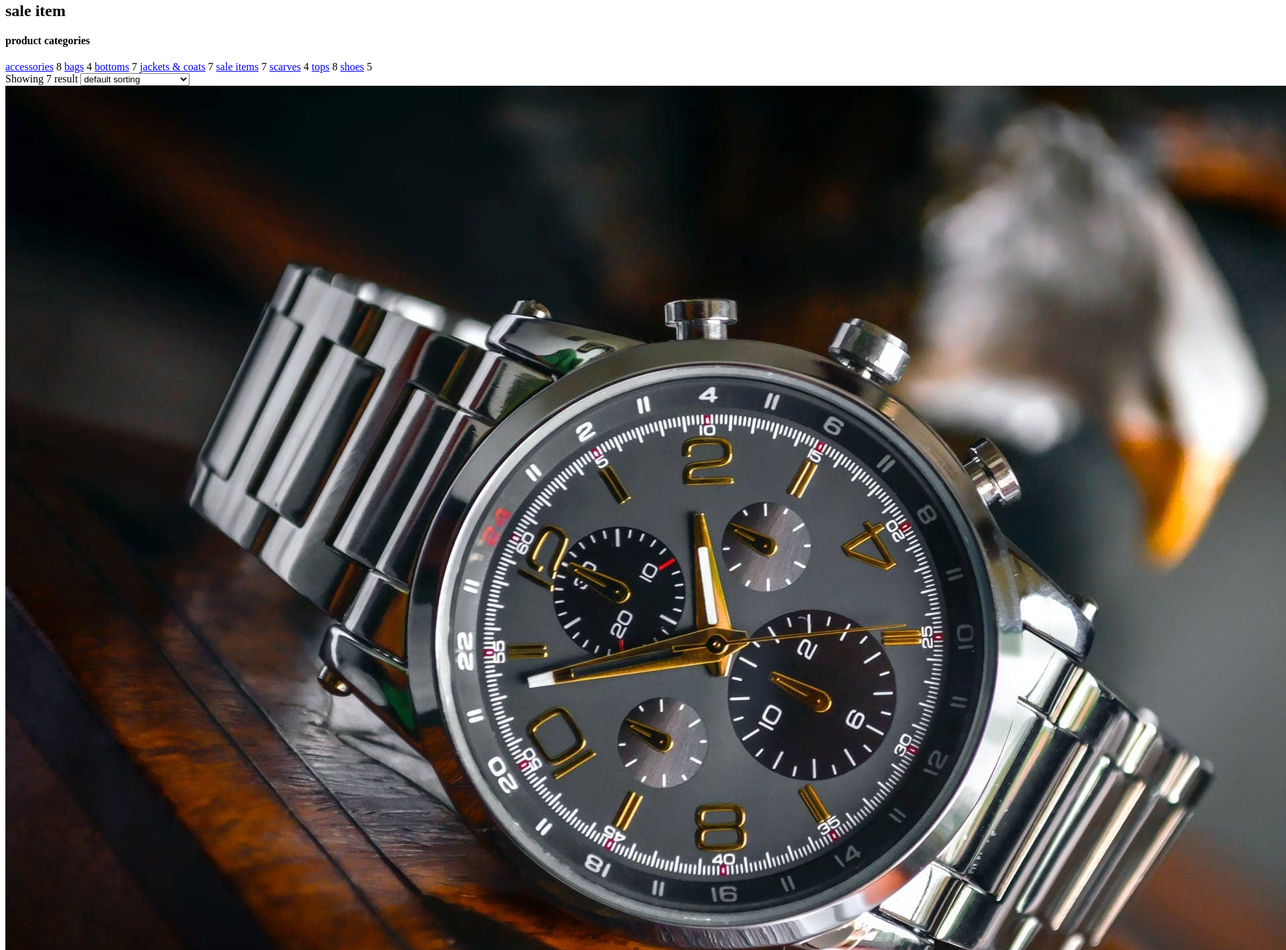
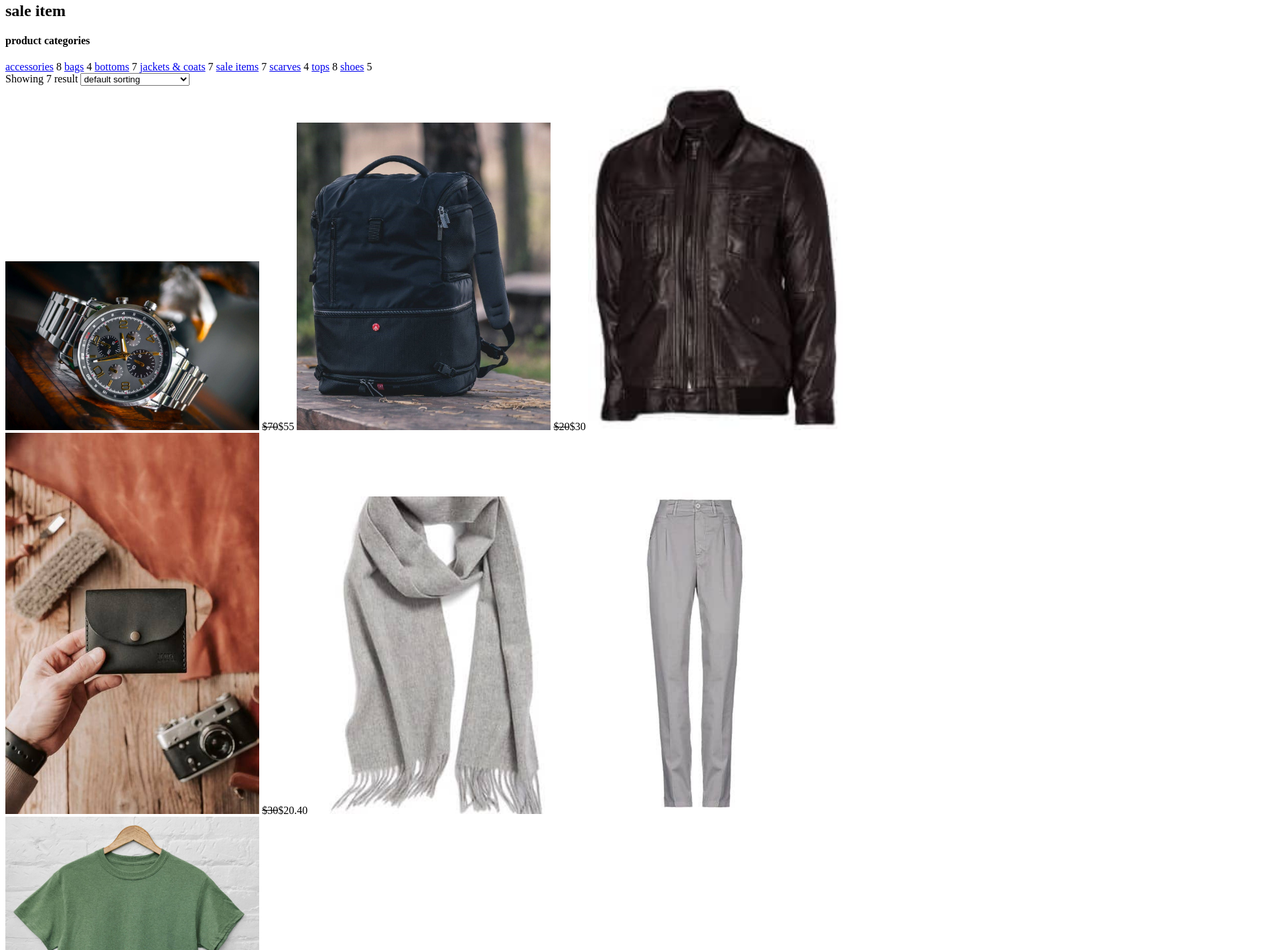
Before and after one commit to Marwa2Mohamed/GoBetween-eCommerce, a plain HTML site: page website-pages/men-sale-items.html in a window 1280 px wide. Shown: the part 175-1593 px from the top of the page at 67% size, 1920 px wide, since content can reach past the window. Drawn offline with Linux system fonts and the light colour scheme.

Commit message:
mens' bags prices and sales are added

```diff
--- a/website-pages/men-sale-items.html
+++ b/website-pages/men-sale-items.html
@@ -106,13 +106,13 @@
                           </select>
 
                           <div id="accesories-images">
-                              <img src="../images/products-image/watch1.jpg" alt="a watch product"/>
-                              <img src="../images/products-image/bag3.jpg" alt="a bag product"/>
-                              <img src="../images/products-image/jacket4.jpg" alt="a jacket product"/>
-                              <img src="../images/products-image/wallet1.jpg" alt="a wallet product"/>
-                              <img src="../images/products-image/scarves1.jpg" alt="a scarf product"/>
-                              <img src="../images/products-image/trouser5.jpg" alt="a trouser product"/>
-                              <img src="../images/products-image/top4.jpg" alt="a top product"/>
+                              <img src="../images/products-image/watch1.jpg" alt="a watch product" width = "30%" height = "30%"/> <label class="price"><span class="saleItem" style="text-decoration-line: line-through">$70</span>$55</label>
+                              <img src="../images/products-image/bag3.jpg" alt="a bag product" width = "30%" height = "30%"/> <label class="price"><span class="saleItem" style="text-decoration-line: line-through">$20</span>$30</label>
+                              <img src="../images/products-image/jacket4.jpg" alt="a jacket product" width = "30%" height = "30%"/>
+                              <img src="../images/products-image/wallet1.jpg" alt="a wallet product" width = "30%" height = "30%"/> <label class="price"><span class="saleItem" style="text-decoration-line: line-through">$30</span>$20.40</label>
+                              <img src="../images/products-image/scarves1.jpg" alt="a scarf product" width = "30%" height = "30%"/>
+                              <img src="../images/products-image/trouser5.jpg" alt="a trouser product" width = "30%" height = "30%"/>
+                              <img src="../images/products-image/top4.jpg" alt="a top product" width = "30%" height = "30%"/>
                           </div>
                         </section>
                         <!--End products images to display-->
```
Also changed, not shown: website-pages/men-bags.html (+4 -4 lines).
